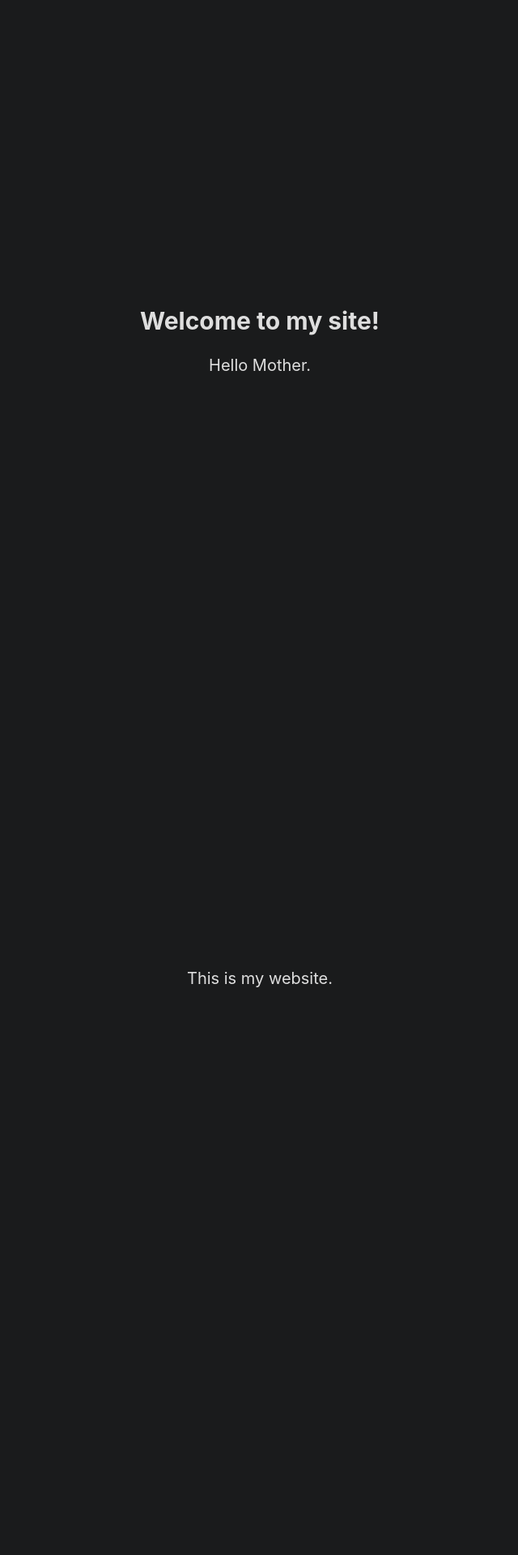
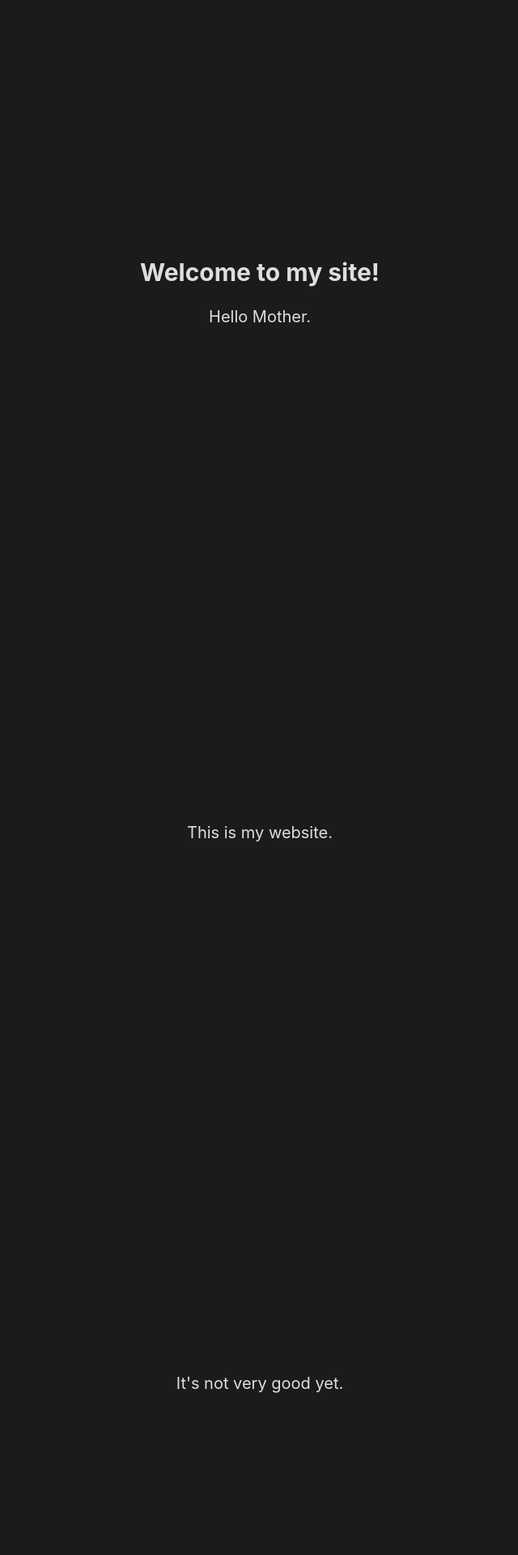
Before and after one commit to Antendis/website-stuff, a PHP site: page / in a window 1280 px wide. Shown: the top 1920 px of the page at 81% size, without its empty margins (319-959 px from the left). Run offline with PHP 8.4, Linux system fonts and the light colour scheme.

Commit message:
Update style.css

```diff
--- a/style.css
+++ b/style.css
@@ -13,5 +13,5 @@ body {
     display: grid;
     place-items: center;
     align-content: center;
-    min-height: 100vh;
+    min-height: 85vh;
   }
```
